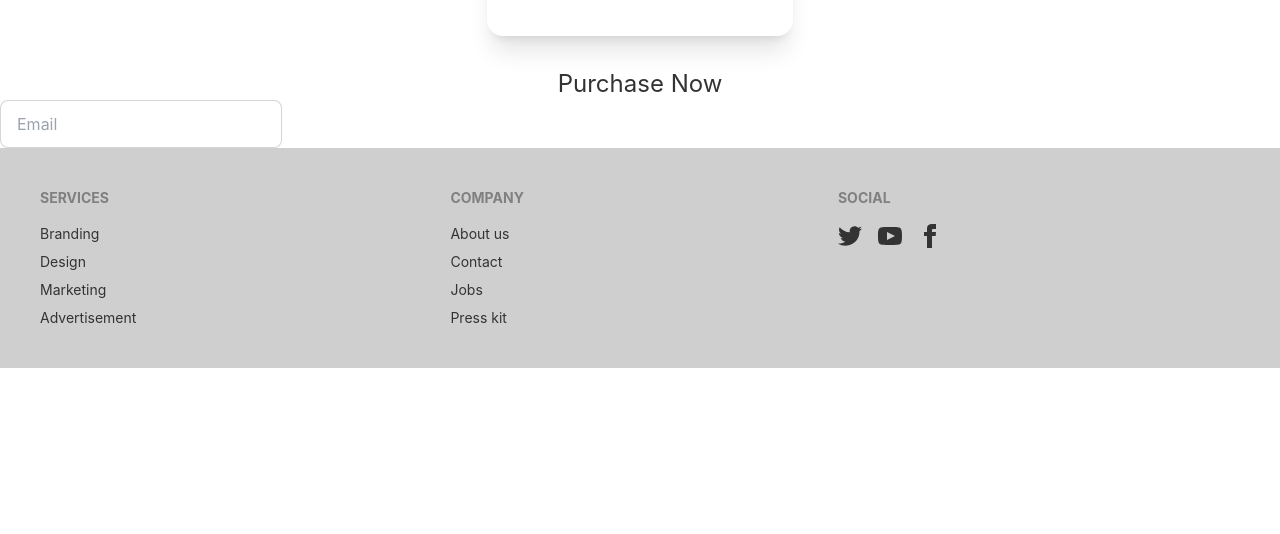
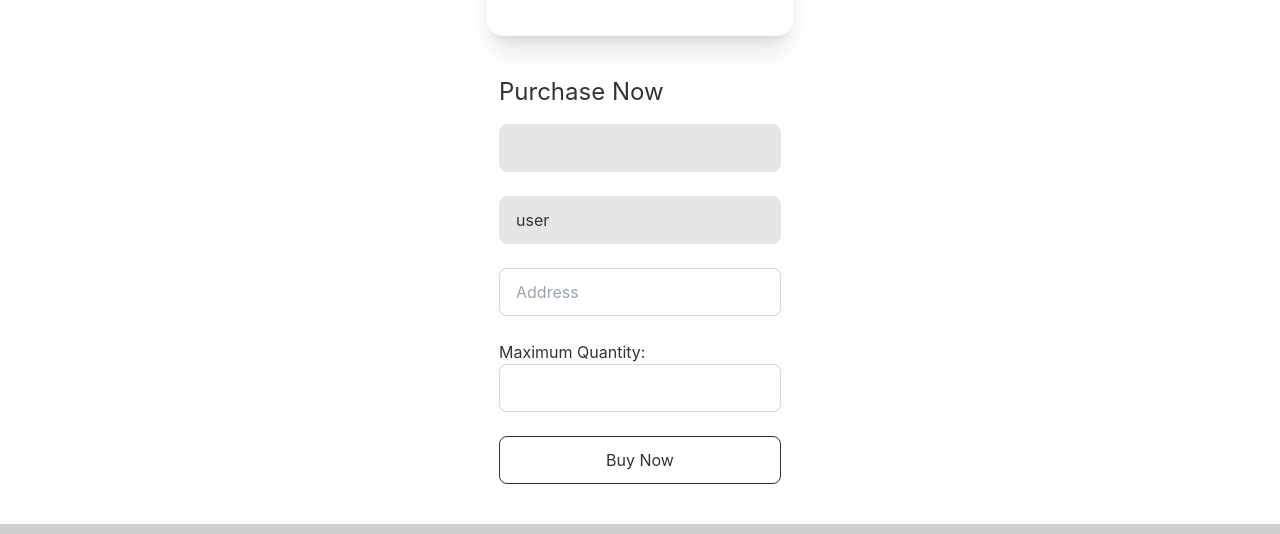
Before and after one commit to SMhamidAzad/Manufacturer-Website-Client, a React (Create React App) app: page /purchase/1 in a window 1280 px wide. Shown: the part 212-746 px from the top of the page. Built offline with nearby package versions, Linux system fonts and the light colour scheme; no server answers.

Commit message:
purchase page updated

```diff
--- a/src/components/Pages/Home/Purchase.js
+++ b/src/components/Pages/Home/Purchase.js
@@ -1,14 +1,48 @@
 import React, { useEffect, useState } from 'react';
+import { useAuthState } from 'react-firebase-hooks/auth';
 import { useParams } from 'react-router-dom';
+import auth from '../../../firebase.init';
 
 const Purchase = () => {
     const { id } = useParams();
     const [tool, setTool] = useState([])
+    // const
+    const [quantityMessage, setQuantityMessage] = useState({
+        message: ""
+    })
+    const [user, loading, error] = useAuthState(auth);
     useEffect(() => {
         fetch(`http://localhost:5000/tools/${id}`)
             .then(res => res.json())
             .then(data => setTool(data))
     }, [])
+    useEffect(() => {
+        if (user) {
+            console.log(user);
+        }
+    }, [user])
+    const handleQuantityField = e =>{
+         const inputQuantity = parseInt((e.target.value));
+         if(inputQuantity<tool.minimum_order_quantity){
+            setQuantityMessage({...quantityMessage, message: "Quantity should be more than minimum quantity"})
+         }
+         else if(inputQuantity>tool.available_quantity){
+            setQuantityMessage({...quantityMessage, message: "Quantity should be less than available quantity"})
+         }
+         else{
+            setQuantityMessage({...quantityMessage, message: ""})
+         }
+         console.log(quantityMessage.message);
+    }
+    const handleBuyNow = e=>{
+        e.preventDefault();
+        const name = e.target.name.value;
+        const email = user?.email;
+        const address = e.target.address.value;
+        const quantity = e.target.quantity.value;
+
+        console.log(name, email, address, quantity);
+    }
     return (
         <div>
             <div className='flex justify-center my-8'>
@@ -24,11 +58,27 @@ const Purchase = () => {
                     </div>
                 </div>
             </div>
-            <div>
-                <h3 className='text-center text-2xl'>Purchase Now</h3>
-                <form action="">
-                    <input className='input input-bordered'  type="email" name="email" id="" placeholder='Email' />
-                </form>
+            <div className='flex justify-center my-10'>
+                <div className=''>
+                    <h3 className='text-2xl mb-4'>Purchase Now</h3>
+                    <form onSubmit={handleBuyNow}>
+                        <input value={user?.email} className='input input-bordered' type="email" name="email" required readOnly disabled/>
+                        <br />
+                        <br />
+                        <input value='user' className='input input-bordered' type="email" name="name" required readOnly disabled/>
+                        <br />
+                        <br />
+                        <input className='input input-bordered' type="address" placeholder='Address' name="address" required/>
+                        <br />
+                        <br />
+                        <p>Maximum Quantity: {tool.available_quantity}</p>
+                        <input className='input input-bordered' type="number" onChange={handleQuantityField} placeholder={tool.minimum_order_quantity} name="quantity" required/>
+                        <br />
+                        {quantityMessage?.message && <p>{quantityMessage.message}</p>}
+                        <br />
+                        <input className='input input-bordered w-full btn-outline' type="submit" name="" value='Buy Now' required/>
+                    </form>
+                </div>
             </div>
         </div>
     );
```
